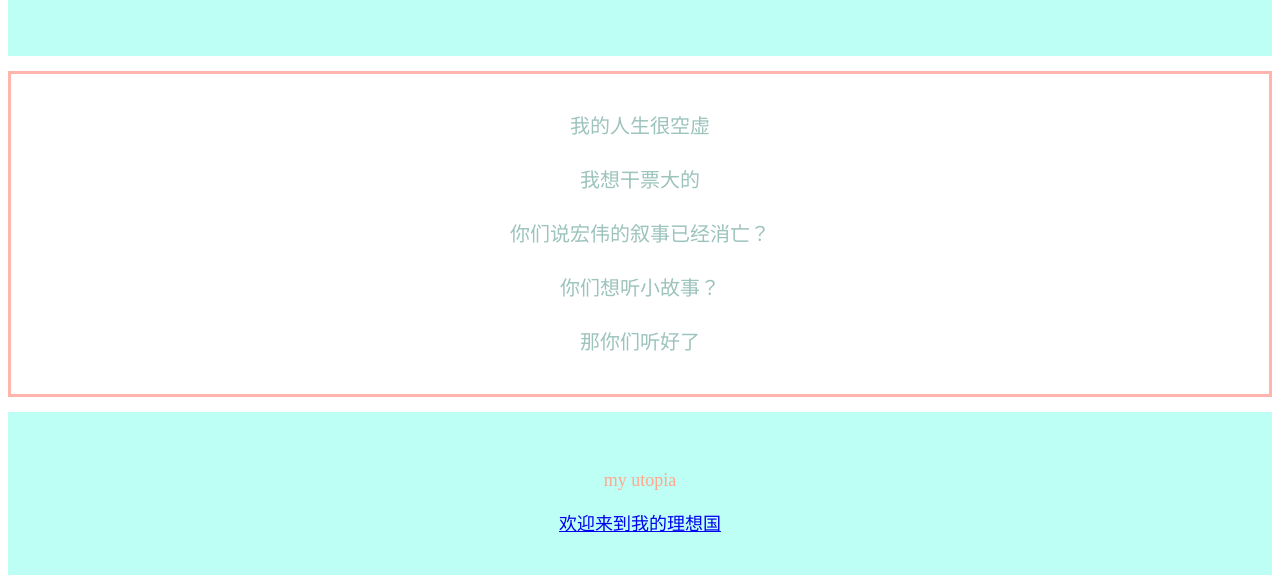
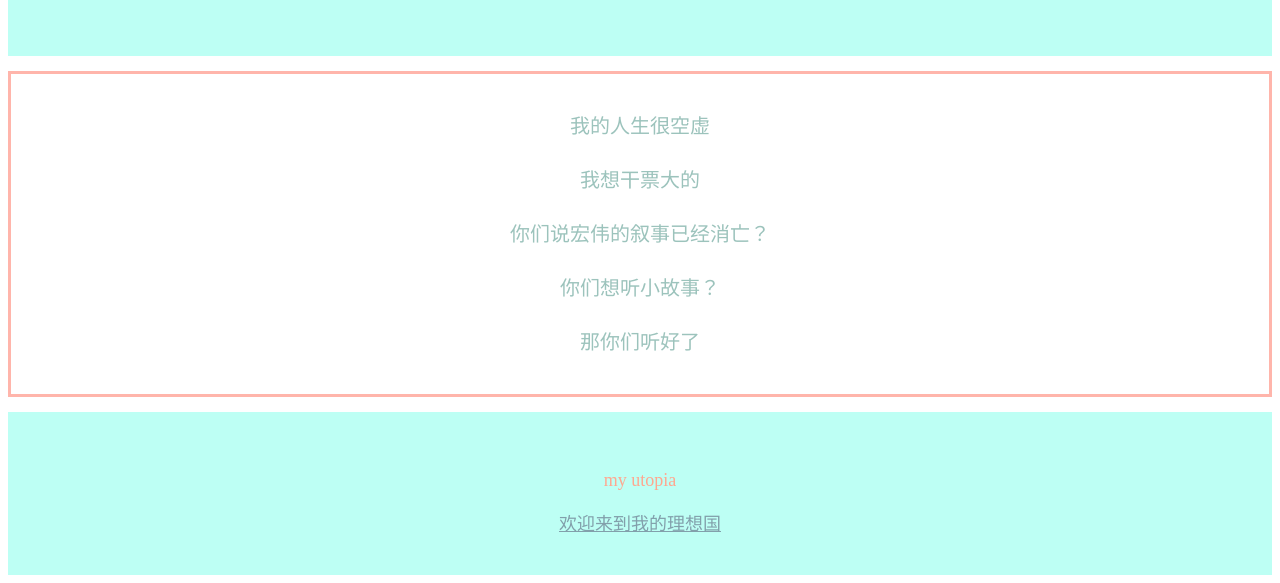
Before and after one commit to myusrname1sskylar/my-project01, a plain HTML site: page index.html in a window 1280 px wide. Shown: the part 240-823 px from the top of the page. Drawn offline with Linux system fonts and the light colour scheme.

Commit message:
Update index.html

```diff
--- a/index.html
+++ b/index.html
@@ -58,7 +58,7 @@
                 ">
     <div style="color:rgb(255, 167, 143) ;">
         <p>my  utopia</p>
-        <a href="https://myusrname1sskylar.github.io/my-project01/new.html  style="color: rgb(130, 160, 171);">欢迎来到我的理想国</a>
+       <a href="https://myusrname1sskylar.github.io/my-project01/new.com" style="color: rgb(130, 160, 171);">欢迎来到我的理想国</a>
     </div>
 
 
```
